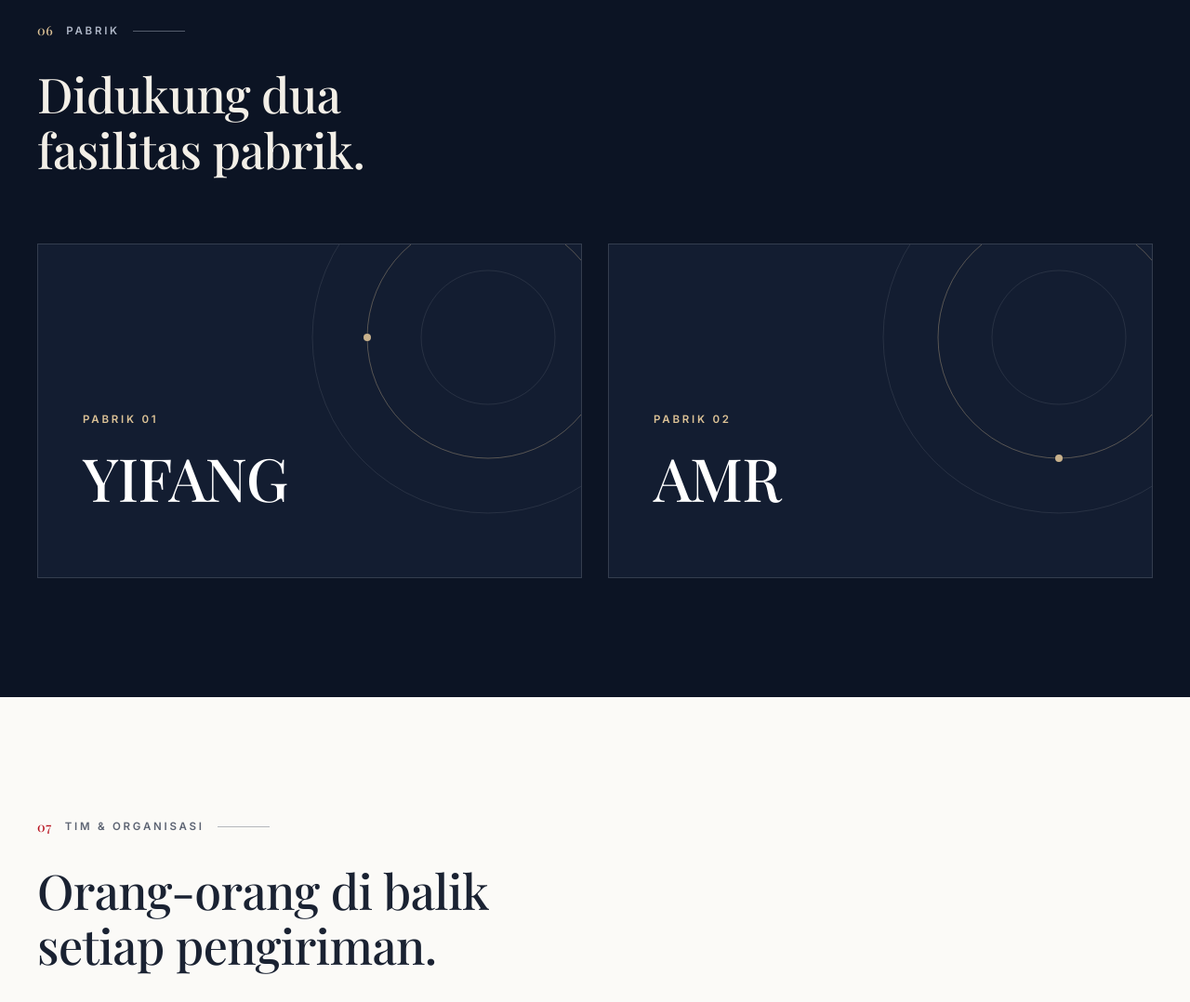
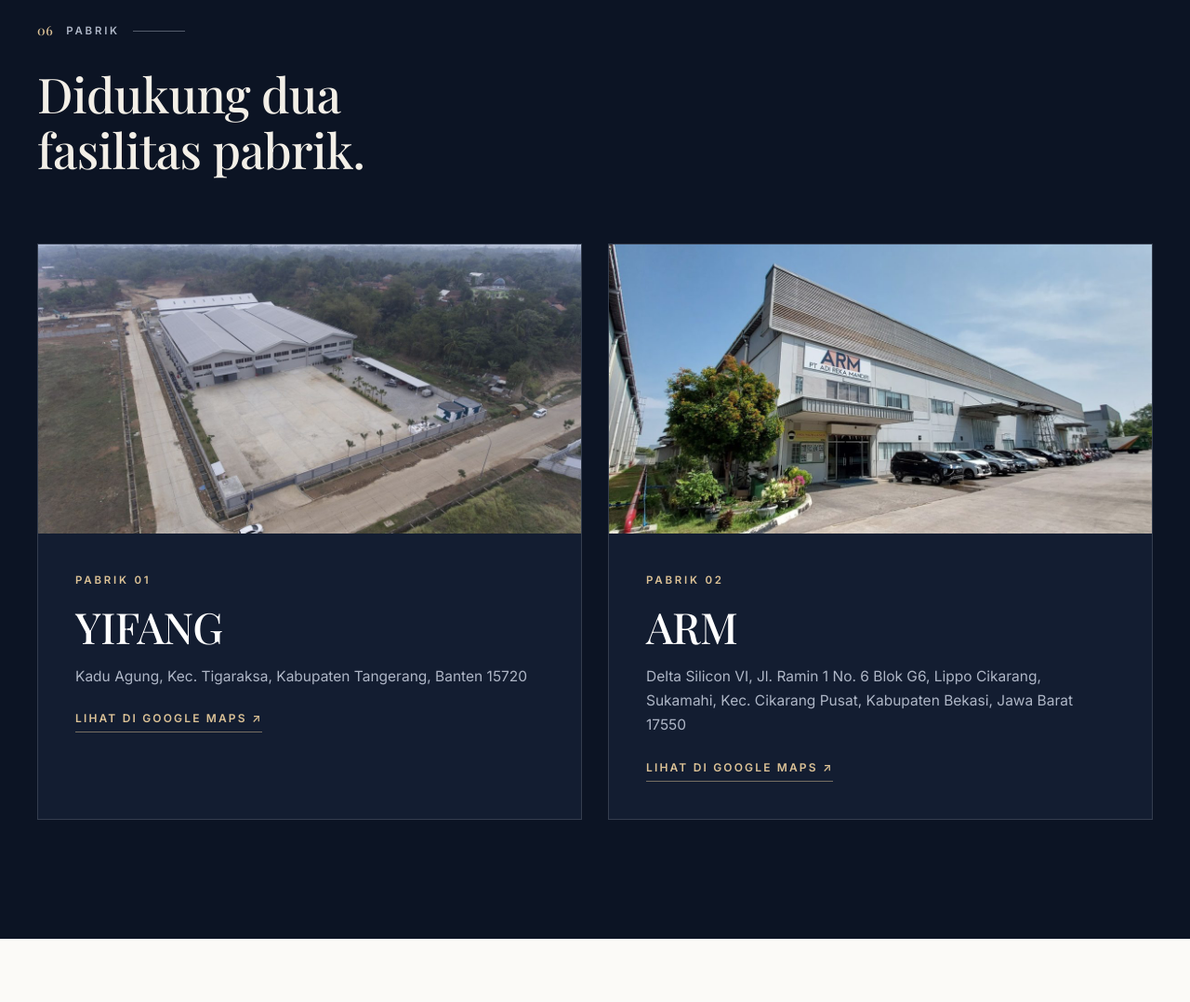
Before and after one commit to ptskn-id/ptskn-id.github.io, a plain HTML site: page index.html in a window 1280 px wide. Shown: the part 7181-8259 px from the top of the page at 93% size. Drawn offline with nearby package versions, Linux system fonts and the light colour scheme; a web font is replaced by a local one.

Commit message:
Add files via upload

```diff
--- a/index.html
+++ b/index.html
@@ -425,6 +425,14 @@ a.row{color:inherit}
 .flag-pts b{display:block;font-family:var(--serif);font-weight:500;font-size:14px;color:var(--red);letter-spacing:.06em}
 .flag-pts span{display:block;margin-top:6px;font-weight:500}
 .fcard{justify-content:flex-end}
+.fcard.foto{padding:0;min-height:0;justify-content:flex-start}
+.fcard.foto img{width:100%;height:auto;aspect-ratio:15/8;object-fit:cover;filter:saturate(.88);transition:transform 1.6s var(--ease),filter .6s}
+.fcard.foto:hover img{transform:scale(1.03);filter:none}
+.fbody{position:relative;padding:34px 40px 40px;background:var(--ink2)}
+.fcard.foto h3{font-size:clamp(32px,3.6vw,46px);margin:12px 0 14px}
+.fcard.foto p{max-width:none;font-size:15.5px}
+.fbody a{display:inline-block;margin-top:22px;font-size:12px;font-weight:600;letter-spacing:.18em;text-transform:uppercase;color:var(--gold-l);border-bottom:1px solid rgba(220,194,150,.5);padding-bottom:4px;transition:color .3s,border-color .3s}
+.fbody a:hover{color:#fff;border-color:#fff}
 html[lang^=zh]{--serif:"Noto Serif SC","Songti SC","Source Han Serif SC","SimSun",serif;--sans:"Inter","PingFang SC","Microsoft YaHei","Noto Sans SC",sans-serif}
 html[lang^=zh] em,html[lang^=zh] blockquote,html[lang^=zh] .cap-n,html[lang^=zh] .foot-top p,html[lang^=zh] .orb .tag span{font-style:normal}
 html[lang^=zh] h1,html[lang^=zh] h2,html[lang^=zh] h3{letter-spacing:0;line-height:1.32}
@@ -442,6 +450,7 @@ html[lang^=zh] .label,html[lang^=zh] .menu a:not(.btn),html[lang^=zh] .btn{lette
   .brands.four{grid-template-columns:1fr}
   .four .bcard{padding:36px 0;border-top:0!important}
   .vision{margin-top:64px;padding-bottom:0}
+  .fbody{padding:28px 24px 32px}
   .lang button{padding:8px 6px;font-size:11px}
   .logo{height:36px}
 }
@@ -638,13 +647,17 @@ html[lang^=zh] .label,html[lang^=zh] .menu a:not(.btn),html[lang^=zh] .btn{lette
       <div><span class="label"><b>06</b><span data-t="b0">Pabrik</span></span><h2 data-t="b1">Didukung dua fasilitas pabrik.</h2></div>
     </div>
     <div class="fab-grid">
-      <article class="fcard rv">
-        <svg viewBox="0 0 380 380" aria-hidden="true" fill="none"><circle cx="190" cy="190" r="189" stroke="rgba(255,255,255,.1)"/><circle cx="190" cy="190" r="130" stroke="rgba(220,194,150,.38)"/><circle cx="190" cy="190" r="72" stroke="rgba(255,255,255,.1)"/><circle cx="60" cy="190" r="4" fill="#dcc296"/></svg>
-        <small><span data-t="b0">Pabrik</span> 01</small><h3>YIFANG</h3>
+      <article class="fcard foto rv">
+        <img src="img/pabrik/yifang.jpg" alt="YIFANG" loading="lazy" width="1200" height="640">
+        <div class="fbody"><small><span data-t="b0">Pabrik</span> 01</small><h3>YIFANG</h3>
+          <p>Kadu Agung, Kec. Tigaraksa, Kabupaten Tangerang, Banten 15720</p>
+          <a href="https://www.google.com/maps?ftid=0x2e420704dac936ad:0xabcf69b391a16209" target="_blank" rel="noopener"><span data-t="b2">Lihat di Google Maps</span> &#8599;</a></div>
       </article>
-      <article class="fcard rv">
-        <svg viewBox="0 0 380 380" aria-hidden="true" fill="none"><circle cx="190" cy="190" r="189" stroke="rgba(255,255,255,.1)"/><circle cx="190" cy="190" r="130" stroke="rgba(220,194,150,.38)"/><circle cx="190" cy="190" r="72" stroke="rgba(255,255,255,.1)"/><circle cx="190" cy="320" r="4" fill="#dcc296"/></svg>
-        <small><span data-t="b0">Pabrik</span> 02</small><h3>AMR</h3>
+      <article class="fcard foto rv">
+        <img src="img/pabrik/arm.jpg" alt="ARM" loading="lazy" width="1200" height="640">
+        <div class="fbody"><small><span data-t="b0">Pabrik</span> 02</small><h3>ARM</h3>
+          <p>Delta Silicon VI, Jl. Ramin 1 No. 6 Blok G6, Lippo Cikarang, Sukamahi, Kec. Cikarang Pusat, Kabupaten Bekasi, Jawa Barat 17550</p>
+          <a href="https://www.google.com/maps?ftid=0x2e699bc2546c40db:0x24c2c71a92e00101" target="_blank" rel="noopener"><span data-t="b2">Lihat di Google Maps</span> &#8599;</a></div>
       </article>
     </div>
   </div>
@@ -858,7 +871,7 @@ en:{n1:'About',n2:'Services',n3:'Depots &amp; Stores',n4:'Products',n5:'Contact
  r3a:'Accessories',r3b:'Gadget companions for everyday needs.',
  r4a:'Memory',r4b:'Memory cards and storage media.',
  r5a:'Coffee',r5b:'Served by the coffee robot at our Flagship Store in Padang.',
- b0:'Factory',b1:'Backed by two factories.',
+ b0:'Factory',b1:'Backed by two factories.',b2:'View on Google Maps',
  m0:'Team &amp; Organization',m1:'The people behind every delivery.',m2:'Team members across 18 divisions',
  m3:'Warehouse',m4:'Sales &amp; field',m5:'Finance',m6:'Support &amp; online',m7:'Other divisions',
  g1:'Commissioner',g2:'President Director',g3:'Director',g4:'Regional supervisors',g5:'Field Sales Consultants',g6:'Purchasing Manager',g7:'Head of Finance',g8:'HR staff',
@@ -900,7 +913,7 @@ zh:{n1:'关于',n2:'服务',n3:'仓库与门店',n4:'产品',n5:'联系我们',
  r3a:'配件',r3b:'满足日常需求的数码配件。',
  r4a:'存储',r4b:'存储卡与存储设备。',
  r5a:'咖啡',r5b:'由巴东旗舰店的咖啡机器人呈现。',
- b0:'工厂',b1:'两座工厂提供支持。',
+ b0:'工厂',b1:'两座工厂提供支持。',b2:'在 Google 地图上查看',
  m0:'团队与组织',m1:'每一次配送背后的人。',m2:'名团队成员，分布于 18 个部门',
  m3:'仓储',m4:'销售与外勤',m5:'财务',m6:'支持与线上',m7:'其他部门',
  g1:'监事',g2:'总裁',g3:'董事',g4:'区域主管',g5:'外勤销售顾问',g6:'采购经理',g7:'财务负责人',g8:'人事专员',
```
